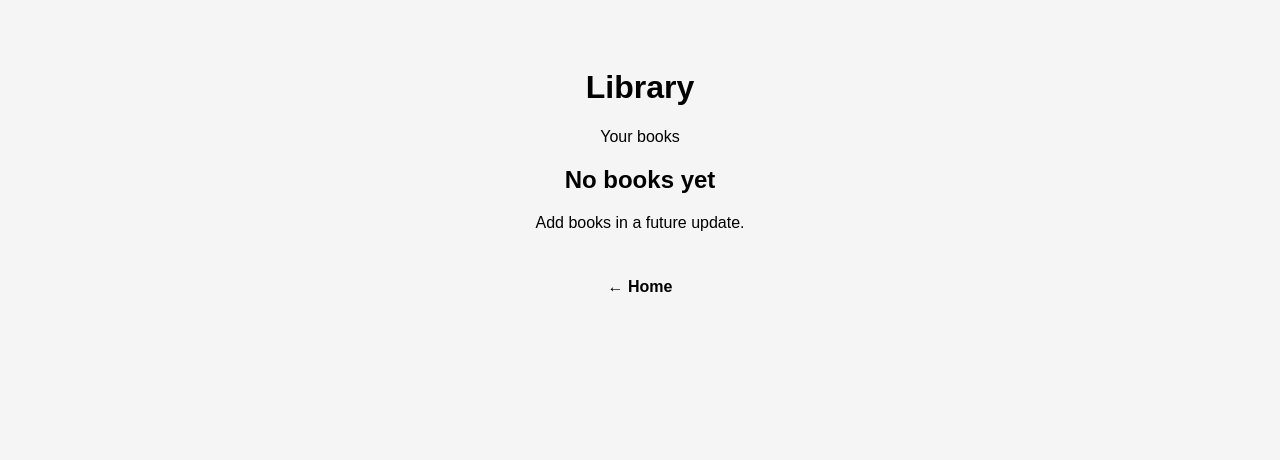
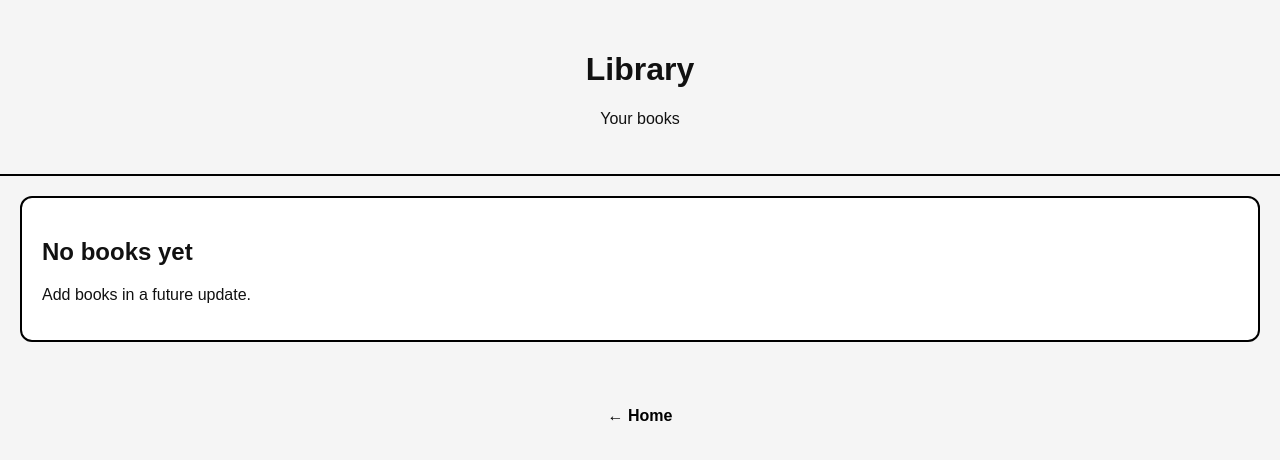
Before and after one commit to Kindle-Fy/KindleFy, a plain HTML site: page apps/library/index.html in a window 1280 px wide. Drawn offline with Linux system fonts and the light colour scheme.

Commit message:
Update styles in library CSS file
Refactor CSS styles for body, header, and book elements.

```diff
--- a/apps/library/style.css
+++ b/apps/library/style.css
@@ -1,14 +1,56 @@
 body{
+
+    margin:0;
     font-family:Arial;
-    text-align:center;
-    padding:40px;
+
     background:#f5f5f5;
+
+    color:#111;
+
 }
 
-a{
-    display:inline-block;
-    margin-top:30px;
+header{
+
+    text-align:center;
+
+    padding:30px;
+
+    border-bottom:2px solid black;
+
+}
+
+#books{
+
+    padding:20px;
+
+}
+
+.book{
+
+    background:white;
+
+    border:2px solid black;
+
+    border-radius:12px;
+
+    padding:20px;
+
+    margin-bottom:15px;
+
+}
+
+.back{
+
+    display:block;
+
+    text-align:center;
+
+    margin:30px;
+
     color:black;
+
+    font-weight:bold;
+
     text-decoration:none;
-    font-weight:bold;
+
 }
```
